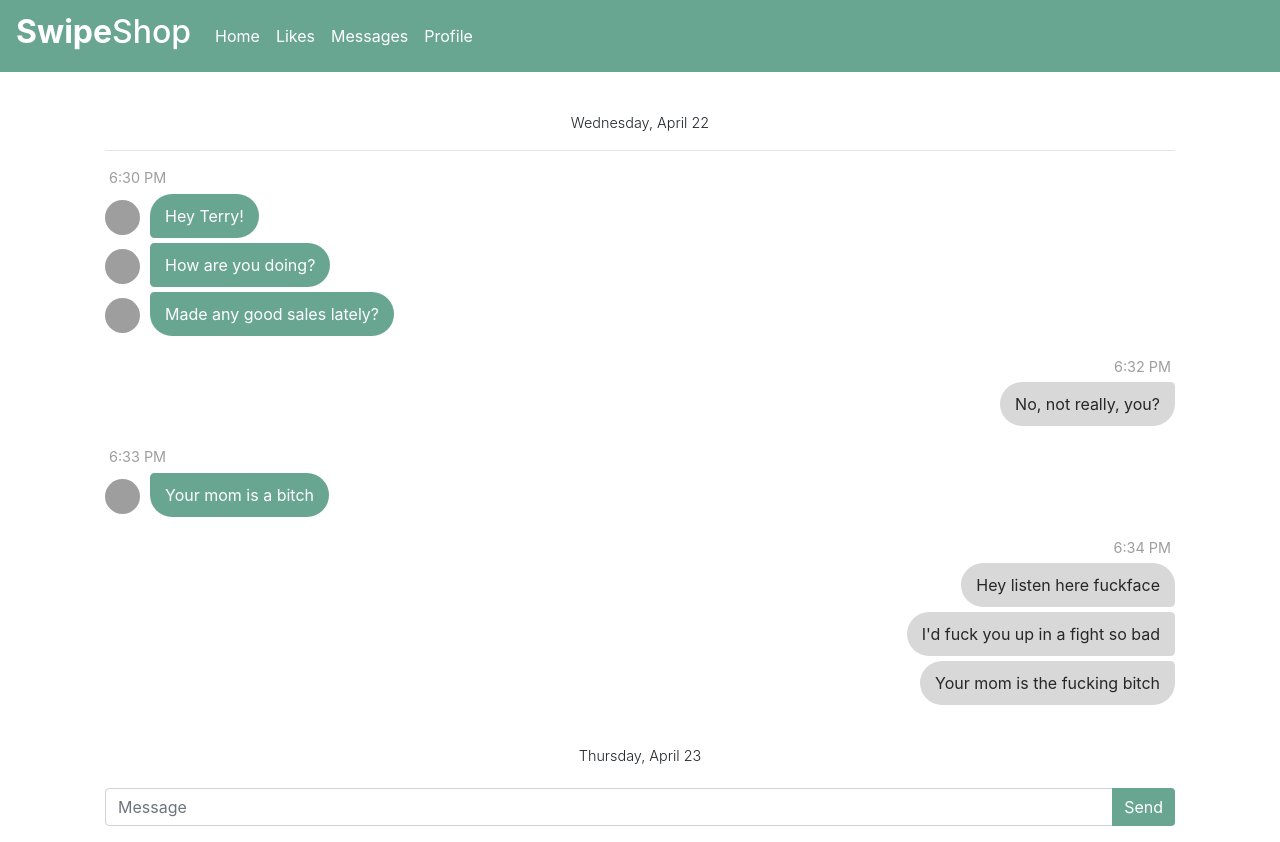
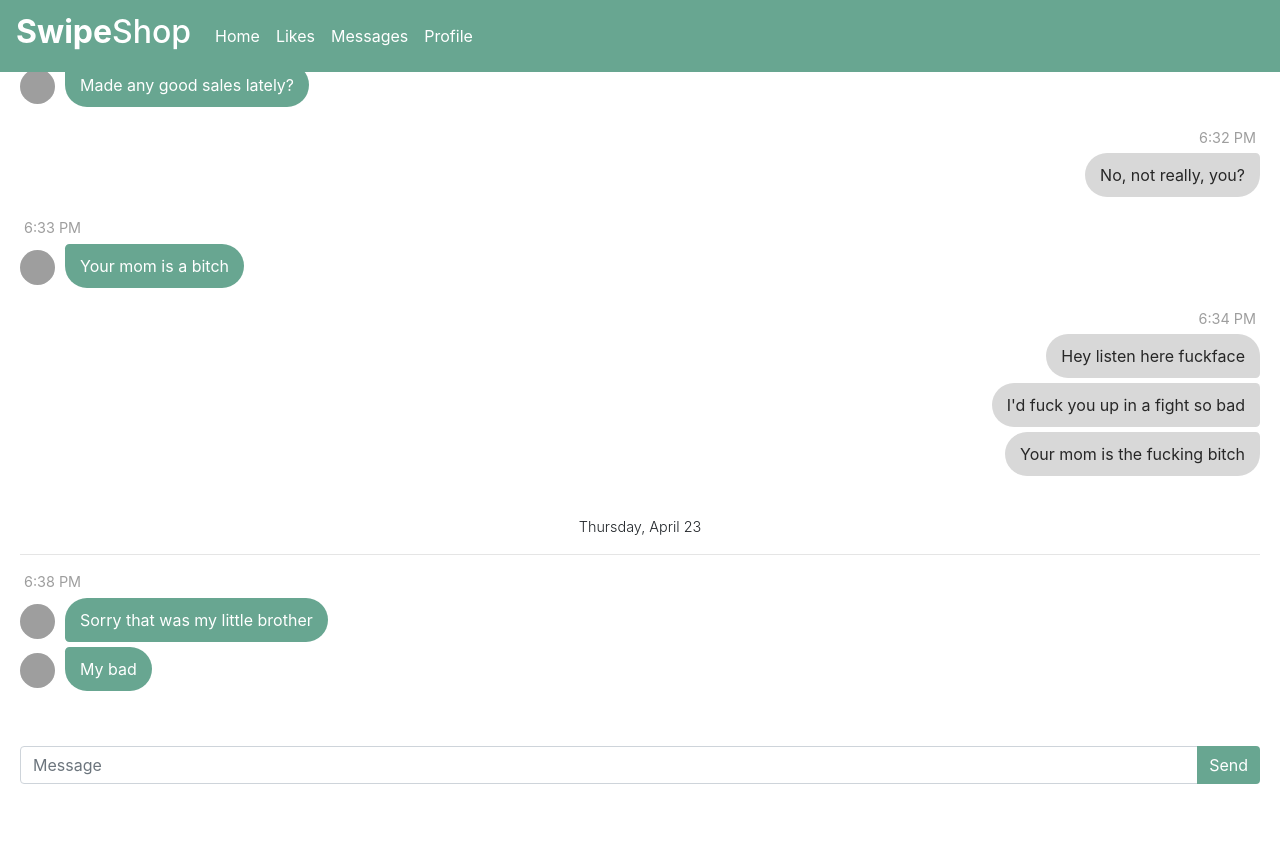
Before and after one commit to stevenglasford/swipe-shop-angular, an Angular app in the folder frontend/: page /messaging in a window 1280 px wide. After the commit the page ends 800 px from the top, so only its background shows below. Built offline with nearby package versions, Linux system fonts and the light colour scheme; grey boxes are pictures that could not be loaded.

Commit message:
test messaging

```diff
--- a/frontend/src/app/app.component.html
+++ b/frontend/src/app/app.component.html
@@ -1,2 +1 @@
-<app-header></app-header>
 <router-outlet></router-outlet>
--- a/frontend/src/app/app.module.ts
+++ b/frontend/src/app/app.module.ts
@@ -1,6 +1,6 @@
 import { BrowserModule } from '@angular/platform-browser';
 import { NgModule } from '@angular/core';
-
+import { FormsModule } from '@angular/forms';
 import { AppComponent } from './app.component';
 import { MainPageComponent } from './main-page/main-page.component';
 import { ListingComponent } from './listing/listing.component';
@@ -30,7 +30,8 @@ import { MessagingComponent } from './messaging/messaging.component';
   ],
   imports: [
     BrowserModule,
-    AppRoutingModule
+    AppRoutingModule,
+    FormsModule
   ],
   providers: [],
   bootstrap: [AppComponent]
--- a/frontend/src/app/data-interaction.service.ts
+++ b/frontend/src/app/data-interaction.service.ts
@@ -40,6 +40,7 @@ export class DataInteractionService {
     new Message('random.person21', 'terry.crews', 'https://i.imgur.com/Ss75Vfa.jpg', 'I\'d fuck you up in a fight so bad', new Date('2020-04-22T18:34:00')),
     new Message('random.person21', 'terry.crews', 'https://i.imgur.com/Ss75Vfa.jpg', 'Your mom is the fucking bitch', new Date('2020-04-22T18:34:00')),
     new Message('terry.crews', 'random.person21', 'https://i.imgur.com/Ss75Vfa.jpg', 'Sorry that was my little brother', new Date('2020-04-23T18:38:00')),
+    new Message('terry.crews', 'random.person21', 'https://i.imgur.com/Ss75Vfa.jpg', 'My bad', new Date('2020-04-23T18:38:00')),
   ]
 
 
--- a/frontend/src/app/likes/likes.component.html
+++ b/frontend/src/app/likes/likes.component.html
@@ -1,3 +1,4 @@
+<app-header></app-header>
 <div id="listingCardContainer">
     <div class="row">
         <div *ngFor="let object of listingObjects" class="col">
--- a/frontend/src/app/main-page/main-page.component.html
+++ b/frontend/src/app/main-page/main-page.component.html
@@ -1,3 +1,4 @@
+<app-header></app-header>
 <app-listing *ngIf="listingObject != null" [listingObject]="listingObject"></app-listing>
 
 <div *ngIf="listingObject == null" class="container">
--- a/frontend/src/app/messages/messages.component.html
+++ b/frontend/src/app/messages/messages.component.html
@@ -1,3 +1,4 @@
+<app-header></app-header>
 <div class="container">
     <app-message-card *ngFor="let message of messagePreviews" [message]="message"></app-message-card>
 </div>
--- a/frontend/src/app/messaging/messaging.component.css
+++ b/frontend/src/app/messaging/messaging.component.css
@@ -17,9 +17,7 @@
 
 #messages {
     padding: 20px;
-    max-height: 700px;
     overflow-y: auto;
-    /* background-color: rgb(238, 238, 238); */
 }
 
 .messages-right {
@@ -99,7 +97,12 @@
     margin-top: 20px;
 }
 
-
-/* #allContents {
-    max-width: 1000px;
-} */
+#container {
+    position: absolute;
+    top: 0;
+    bottom: 0;
+    left: 0;
+    display: flex;
+    flex-direction: column;
+    width: 100vw;
+}
--- a/frontend/src/app/messaging/messaging.component.html
+++ b/frontend/src/app/messaging/messaging.component.html
@@ -1,5 +1,6 @@
-<div class="container">
-    <div id="messages">
+<div id="container">
+    <app-header></app-header>
+    <div #scrollable id="messages">
         <div *ngFor="let message of messages" class="message">
 
             <div *ngIf="needsDateSeparator[messages.indexOf(message)]" class="newDay">
@@ -23,9 +24,9 @@
         </div>
     </div>
     <div class="input-group mb-3" id="inputGroup">
-        <input id="messageInput" type="text" class="form-control" placeholder="Message" aria-describedby="basic-addon2">
+        <input (keyUp.enter)="sendMessage()" [(ngModel)]="messageText" #ctrl="ngModel" id="messageInput" type="text" class="form-control" placeholder="Message" aria-describedby="basic-addon2">
         <div class="input-group-append">
-            <button id="sendButton" class="btn btn-outline-secondary" type="button">Send</button>
+            <button (click)="sendMessage()" id="sendButton" class="btn btn-outline-secondary" type="button">Send</button>
         </div>
     </div>
 </div>
--- a/frontend/src/app/messaging/messaging.component.ts
+++ b/frontend/src/app/messaging/messaging.component.ts
@@ -1,4 +1,4 @@
-import { Component, OnInit } from '@angular/core';
+import { Component, OnInit, AfterViewChecked, ElementRef, ViewChild } from '@angular/core';
 import { InternalInteractionService } from '../internal-interaction.service';
 import { DataInteractionService } from '../data-interaction.service';
 import { Message } from '../message';
@@ -8,7 +8,8 @@ import { Message } from '../message';
   templateUrl: './messaging.component.html',
   styleUrls: ['./messaging.component.css']
 })
-export class MessagingComponent implements OnInit {
+export class MessagingComponent implements OnInit, AfterViewChecked {
+  @ViewChild('scrollable') private myScrollContainer : ElementRef;
 
   messages : Message[];
 
@@ -17,8 +18,18 @@ export class MessagingComponent implements OnInit {
   messageIsEnd : boolean[] = [];
   needsDateSeparator : boolean[] = [];
 
+  messageText : string = '';
+
 
   constructor(private internalInteractionService : InternalInteractionService, private dataInteractionService : DataInteractionService) { }
+
+  ngAfterViewChecked(){
+    try{
+      this.myScrollContainer.nativeElement.scrollTop = this.myScrollContainer.nativeElement.scrollHeight;
+    } catch {
+
+    }
+  }
 
   ngOnInit(): void {
     // get the person we're messaging
@@ -27,7 +38,16 @@ export class MessagingComponent implements OnInit {
     // get our messages from the database
     this.messages = this.dataInteractionService.pullMessages(this.internalInteractionService.getViewingUser());
 
-    console.log(this.messages);
+    this.updateMessageArrays();
+
+
+  }
+
+  updateMessageArrays(){
+    this.messageIsStart = [];
+    this.messageIsMiddle = [];
+    this.messageIsEnd = [];
+    this.needsDateSeparator = [];
 
     var counter = 0;
     this.messages.forEach(() => {
@@ -57,11 +77,6 @@ export class MessagingComponent implements OnInit {
 
       counter++;
     });
-
-    console.log(this.messageIsStart)
-    console.log(this.messageIsMiddle)
-    console.log(this.messageIsEnd)
-
   }
 
   nextMessageIsContinued(thisIndex : number){
@@ -85,4 +100,12 @@ export class MessagingComponent implements OnInit {
     }
   }
 
+  sendMessage(){
+    // temp
+    this.messages.push(new Message('beastmaster69', 'terry.crews', '', this.messageText, new Date()));
+    this.updateMessageArrays();
+
+    this.messageText = '';
+  }
+
 }
--- a/frontend/src/app/profile/profile.component.html
+++ b/frontend/src/app/profile/profile.component.html
@@ -1,3 +1,4 @@
+<app-header></app-header>
 <div class="container" id="profileInfo">
     <img src="https://instagram.fbis1-1.fna.fbcdn.net/v/t51.2885-15/e35/s1080x1080/80700636_1316934521848417_2145641206340495929_n.jpg?_nc_ht=instagram.fbis1-1.fna.fbcdn.net&_nc_cat=101&_nc_ohc=bCMGfISCMzkAX8RNqHK&oh=b49271d6c40038d8bed05190ca3195d7&oe=5EC907D8"
         alt="profile picture" id="profilePicture">
```
